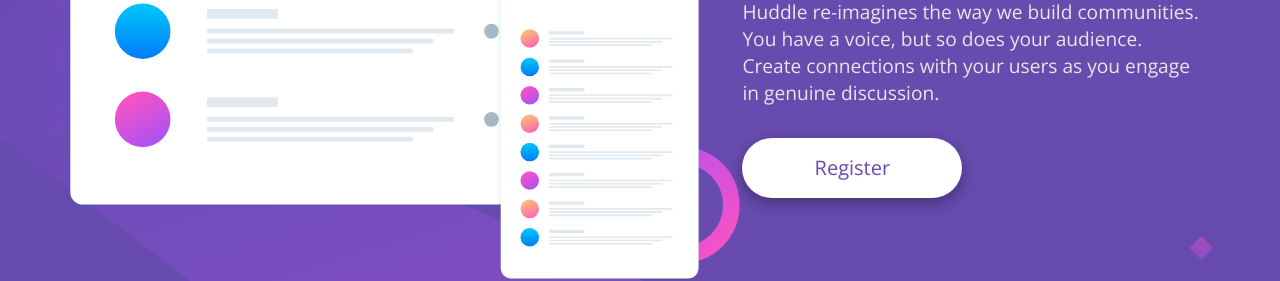
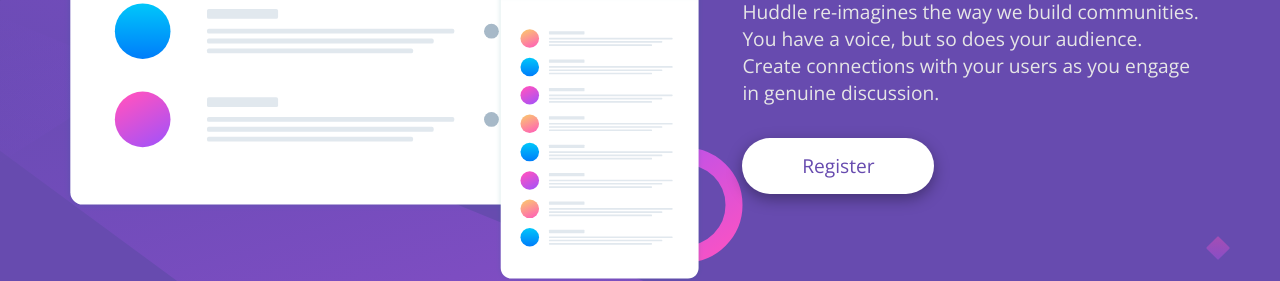
Before and after one commit to AnGeLicoz/Huddle-Landing-Page, a plain HTML site: page index.html in a window 1280 px wide. Shown: the part 358-639 px from the top of the page. Drawn offline with nearby package versions, Linux system fonts and the light colour scheme.

Commit message:
erro de tamanho do background corrigido.

```diff
--- a/src/css/estilos.css
+++ b/src/css/estilos.css
@@ -3,11 +3,10 @@ html {
 }
 
 body {
-    max-width: 1440px;
     margin: 0 auto;
     max-height: 100vh;
-    background: var(--indigo) url(../images/bg-desktop.svg) no-repeat;
-    background-size: 100vw 100vh;
+    background: var(--indigo) url(../images/bg-desktop.svg) center center no-repeat;
+    background-size: cover;
     display: flex;
     align-items: center;
 }
@@ -64,10 +63,10 @@ main .descricao .registrar {
     background-color: white;
     color: var(--indigo);
     font-family: 'Open Sans', sans-serif;
-    font-size: 2rem;
-    border-radius: 3rem;
-    width: 22rem;
-    height: 6rem;
+    font-size: 1.5vw;
+    border-radius: 4vw;
+    width: 15vw;
+    height: 7vh;
     margin-top: 4vh;
     box-shadow: rgba(0, 0, 0, 0.35) 0px 5px 15px;
 }
```
